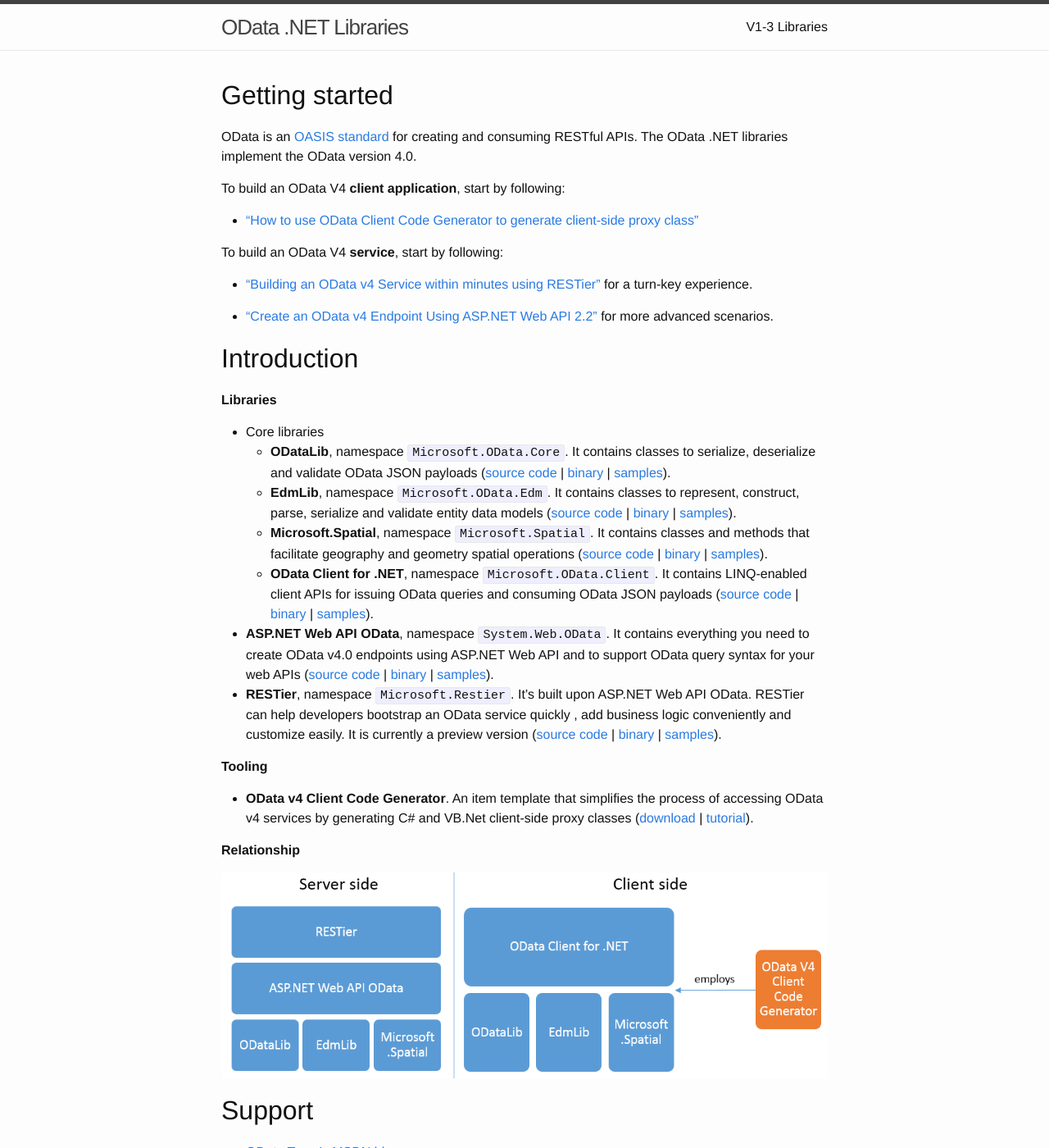
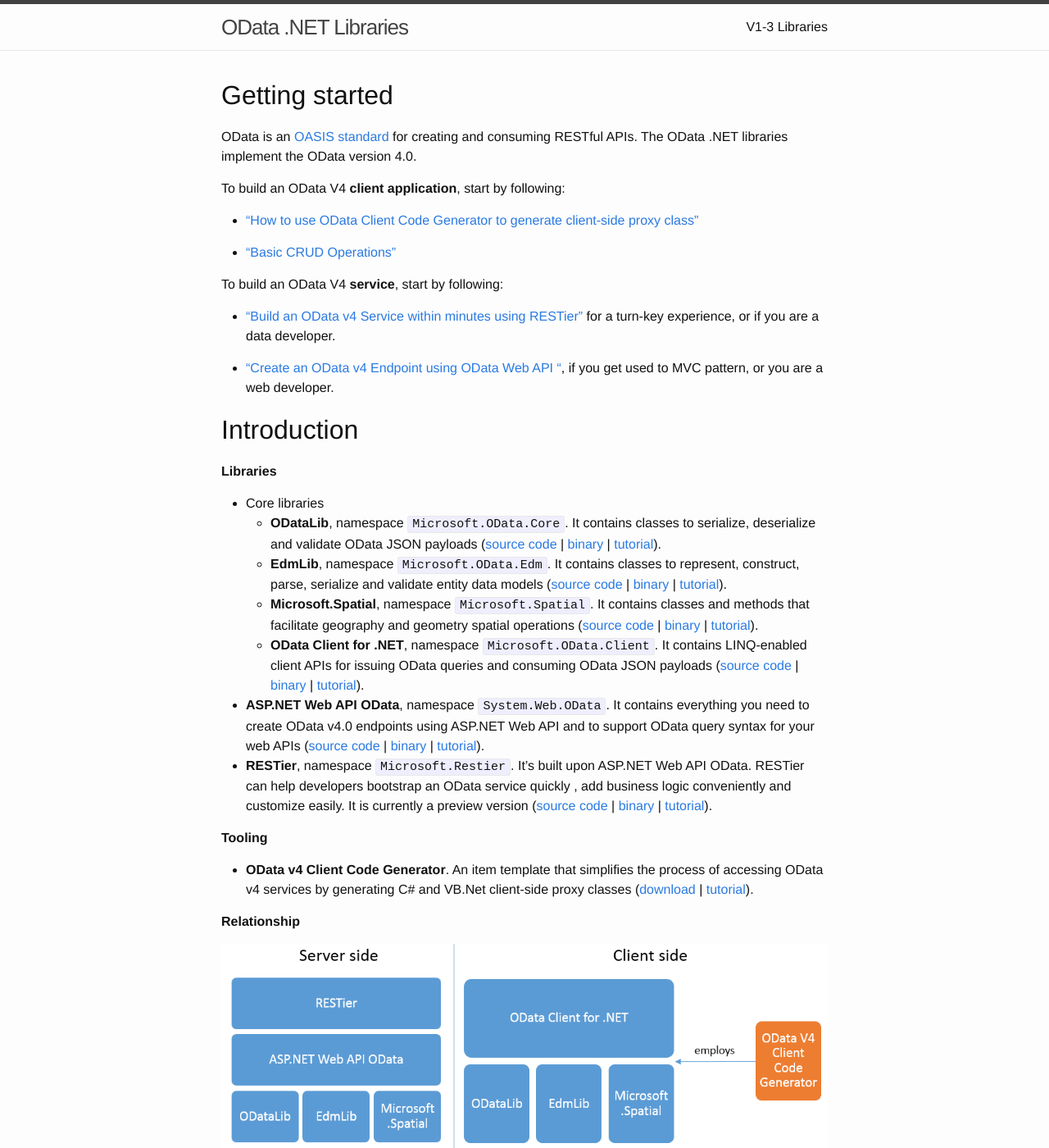
Before and after one commit to OData/odata.github.io, a Jekyll site: the page built from index.md, in a window 1280 px wide and 1400 px high. Shown: the whole window at 82% size. Built offline with Jekyll 4.4.1, drawn with Linux system fonts in a browser that asks for light colours.

Commit message:
Update source code links, and tutorial links

```diff
--- a/index.md
+++ b/index.md
@@ -10,23 +10,25 @@ To build an OData V4 **client application**, start by following:
 
 - ["How to use OData Client Code Generator to generate client-side proxy class"](http://blogs.msdn.com/b/odatateam/archive/2014/03/12/how-to-use-odata-client-code-generator-to-generate-client-side-proxy-class.aspx)
 
+- ["Basic CRUD Operations"](http://odata.github.io/odata.net/#04-01-basic-crud-operations)
+
 To build an OData V4 **service**, start by following:
 
-- ["Building an OData v4 Service within minutes using RESTier"](https://github.com/OData/RESTier/wiki/%5BSamples-1%5D-Getting-started---basic) for a turn-key experience.
+- ["Build an OData v4 Service within minutes using RESTier"](http://odata.github.io/RESTier/#01-01-Introduction) for a turn-key experience, or if you are a data developer.
 
-- ["Create an OData v4 Endpoint Using ASP.NET Web API 2.2"](http://www.asp.net/web-api/overview/odata-support-in-aspnet-web-api/odata-v4/create-an-odata-v4-endpoint) for more advanced scenarios.
+- ["Create an OData v4 Endpoint using OData Web API "](http://odata.github.io/WebApi/#01-02-getting-started), if you get used to MVC pattern, or you are a web developer.
 
 # Introduction
 
 **Libraries**
 
 - Core libraries
-	- **ODataLib**, namespace `Microsoft.OData.Core`. It contains classes to serialize, deserialize and validate OData JSON payloads ([source code](https://github.com/OData/odata.net/tree/master/src/OData) \| [binary](http://www.nuget.org/packages/Microsoft.OData.Core/) \| [samples](http://odata.github.io/odata.net/)).
-	- **EdmLib**, namespace `Microsoft.OData.Edm`. It contains classes to represent, construct, parse, serialize and validate entity data models ([source code](https://github.com/OData/odata.net/tree/master/src/Edm) \| [binary](http://www.nuget.org/packages/Microsoft.OData.Edm/) \| [samples](http://odata.github.io/odata.net/)).
-	- **Microsoft.Spatial**, namespace `Microsoft.Spatial`. It contains classes and methods that facilitate geography and geometry spatial operations ([source code](https://github.com/OData/odata.net/tree/master/src/Spatial) \| [binary](http://www.nuget.org/packages/Microsoft.Spatial/) \| [samples](http://odata.github.io/odata.net/)).
-    - **OData Client for .NET**, namespace `Microsoft.OData.Client`. It contains LINQ-enabled client APIs for issuing OData queries and consuming OData JSON payloads ([source code](https://github.com/OData/odata.net/tree/master/src/Client) \| [binary](http://www.nuget.org/packages/Microsoft.OData.Client/) \| [samples](http://odata.github.io/odata.net/)).
-- **ASP.NET Web API OData**, namespace `System.Web.OData`. It contains everything you need to create OData v4.0 endpoints using ASP.NET Web API and to support OData query syntax for your web APIs ([source code](https://github.com/OData/WebApi) \| [binary](http://www.nuget.org/packages/Microsoft.AspNet.OData/) \| [samples](http://odata.github.io/WebApi/)).
-- **RESTier**, namespace `Microsoft.Restier`. It's built upon ASP.NET Web API OData.  RESTier can help developers bootstrap an OData service quickly , add business logic conveniently and customize easily. It is currently a preview version ([source code](https://github.com/OData/RESTier) \| [binary](http://www.nuget.org/packages/Microsoft.Restier/) \| [samples](http://odata.github.io/RESTier/)).
+	- **ODataLib**, namespace `Microsoft.OData.Core`. It contains classes to serialize, deserialize and validate OData JSON payloads ([source code](https://github.com/OData/odata.net/) \| [binary](http://www.nuget.org/packages/Microsoft.OData.Core/) \| [tutorial](http://odata.github.io/odata.net/)).
+	- **EdmLib**, namespace `Microsoft.OData.Edm`. It contains classes to represent, construct, parse, serialize and validate entity data models ([source code](https://github.com/OData/odata.net/) \| [binary](http://www.nuget.org/packages/Microsoft.OData.Edm/) \| [tutorial](http://odata.github.io/odata.net/)).
+	- **Microsoft.Spatial**, namespace `Microsoft.Spatial`. It contains classes and methods that facilitate geography and geometry spatial operations ([source code](https://github.com/OData/odata.net/) \| [binary](http://www.nuget.org/packages/Microsoft.Spatial/) \| [tutorial](http://odata.github.io/odata.net/)).
+    - **OData Client for .NET**, namespace `Microsoft.OData.Client`. It contains LINQ-enabled client APIs for issuing OData queries and consuming OData JSON payloads ([source code](https://github.com/OData/odata.net/) \| [binary](http://www.nuget.org/packages/Microsoft.OData.Client/) \| [tutorial](http://odata.github.io/odata.net/)).
+- **ASP.NET Web API OData**, namespace `System.Web.OData`. It contains everything you need to create OData v4.0 endpoints using ASP.NET Web API and to support OData query syntax for your web APIs ([source code](https://github.com/OData/WebApi) \| [binary](http://www.nuget.org/packages/Microsoft.AspNet.OData/) \| [tutorial](http://odata.github.io/WebApi/)).
+- **RESTier**, namespace `Microsoft.Restier`. It's built upon ASP.NET Web API OData.  RESTier can help developers bootstrap an OData service quickly , add business logic conveniently and customize easily. It is currently a preview version ([source code](https://github.com/OData/RESTier) \| [binary](http://www.nuget.org/packages/Microsoft.Restier/) \| [tutorial](http://odata.github.io/RESTier/)).
 
 **Tooling**
 
```
